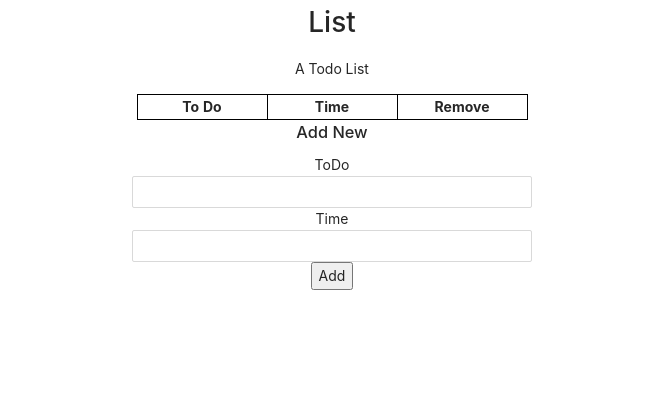
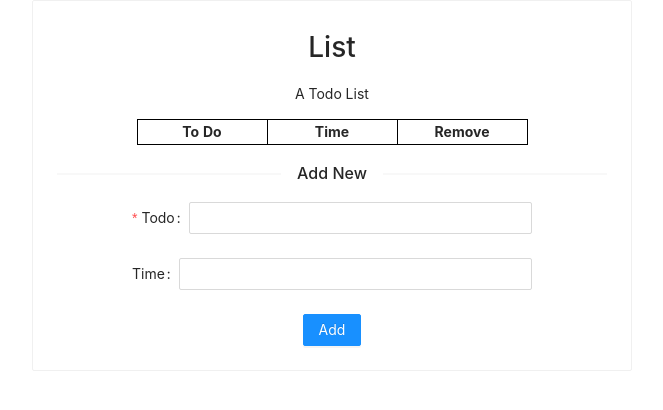
Before and after one commit to Thanks62/React, a React (Create React App) app: page / in a window 1280 px wide. Shown: the top 410 px of the page, without its empty margins (308-971 px from the left). Built offline with nearby package versions, Linux system fonts and the light colour scheme.

Commit message:
ant design

```diff
--- a/src/App.js
+++ b/src/App.js
@@ -1,5 +1,5 @@
 import React, { Component } from 'react';
-import { Button } from 'antd';
+import { Row,Col, Divider,Card } from 'antd';
 import './App.css';
 import Table from './Table.js'
 import Form from './Form';
@@ -27,6 +27,9 @@ class App extends Component {
         const { characters } = this.state;
 
         return (
+		<Row justify="center" align="middle">
+			<Col>
+				<Card style={{width:600}}>
 					<div className="container">
 						<h1>List</h1>
 						<p>A Todo List</p>
@@ -34,9 +37,12 @@ class App extends Component {
 							characterData={characters}
 							removeCharacter={this.removeCharacter}
 						/>
-                <h3>Add New</h3>
+						<Divider orientation="center">Add New</Divider>
 						<Form handleSubmit={this.handleSubmit} />
 					</div>
+				</Card>
+			</Col>
+		</Row>
         );
     }
 }
--- a/src/Form.js
+++ b/src/Form.js
@@ -1,6 +1,6 @@
 import React, {Component} from 'react';
 import './Form.css'
-import { Form, Input, Button } from 'antd';
+import { Form, Input, Button,Layout} from 'antd';
 
 class Forms extends Component {
     constructor(props) {
@@ -24,41 +24,35 @@ class Forms extends Component {
 
     onFormSubmit = (event) => {
 		event.preventDefault();
-
 		this.props.handleSubmit(this.state);
 		this.setState(this.initialState);
     }
 
     render() {
         const { name, job } = this.state;
-		const layout = {
-		  labelCol: {
-		    span: 8,
-		  },
-		  wrapperCol: {
-		    span: 16,
-		  },
-		};
+		const {Content}=Layout;
         return (
-            <form {...layout} onSubmit={this.onFormSubmit}>
-                <label for="name">ToDo</label>
-                <Input
-                    type="text"
+			<center>
+				<form
+				onSubmit={this.onFormSubmit}>
+					<Form.Item
+						label="Todo"
 						name="name"
-                    id="name"
-                    value={name} required
-                    onChange={this.handleChange} />
-                <label for="job">Time</label>
-                <Input
-                    type="text"
-                    name="job"
-                    id="job"
-                    value={job}
-                    onChange={this.handleChange} />
-                <button type="submit">
+						rules={[{ required: true}]}
+					>
+						<Input name="name" required id="name" value={name} onChange={this.handleChange} />
+					</Form.Item>
+					<Form.Item
+						label="Time"
+					>
+						<Input name="job" id="job" value={job} onChange={this.handleChange}/>
+					</Form.Item>
+				    <Button type="primary" htmlType="submit">
 				        Add
-                </button>
+				    </Button>
 				</form>
+			</center>
+
         );
     }
 }
--- a/src/index.js
+++ b/src/index.js
@@ -1,6 +1,7 @@
 import React from 'react';
 import ReactDOM from 'react-dom';
 import App from './App';
+import Test from './Test';
 import './index.css';
 
 ReactDOM.render(<App />, document.getElementById('root'));
```
Lines whose indentation alone changed are shown as unchanged.
